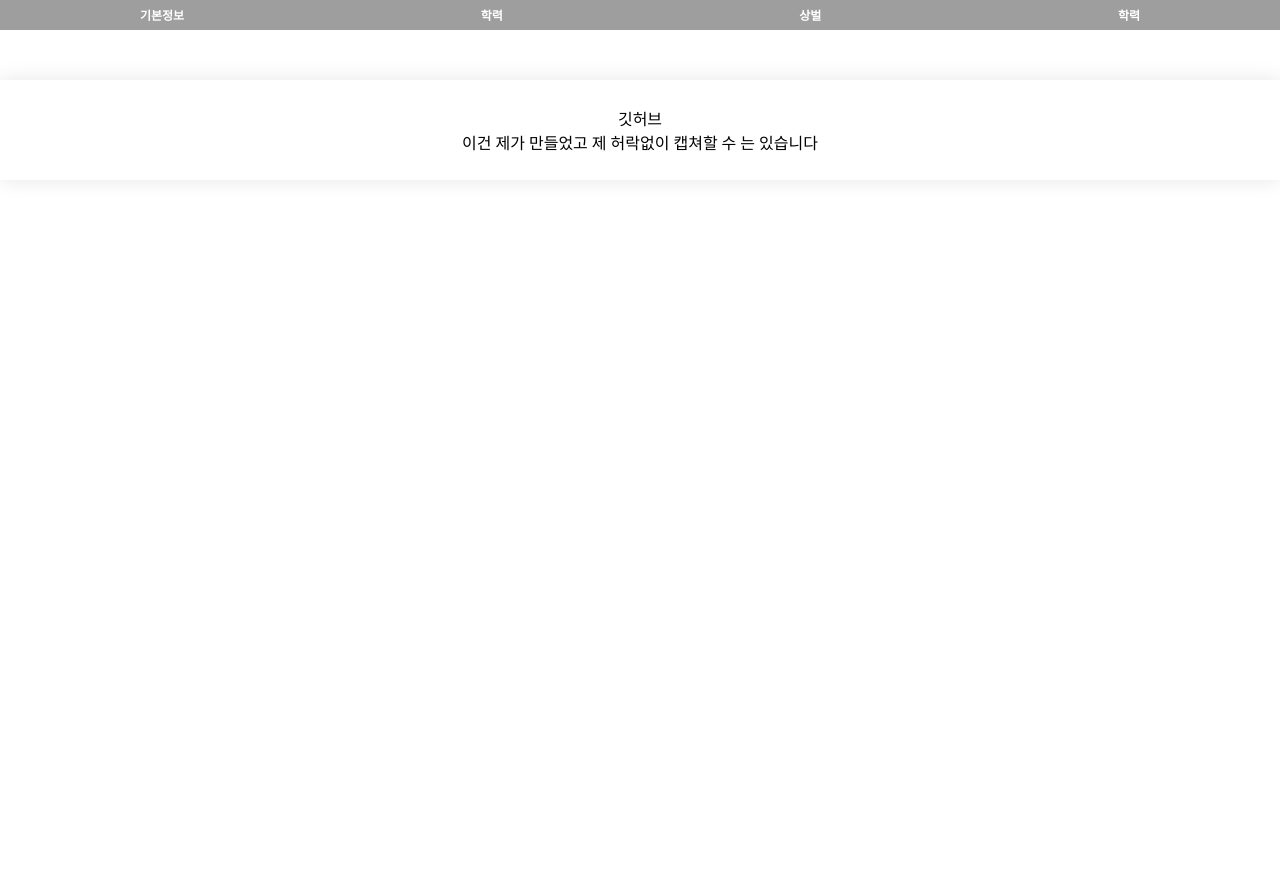
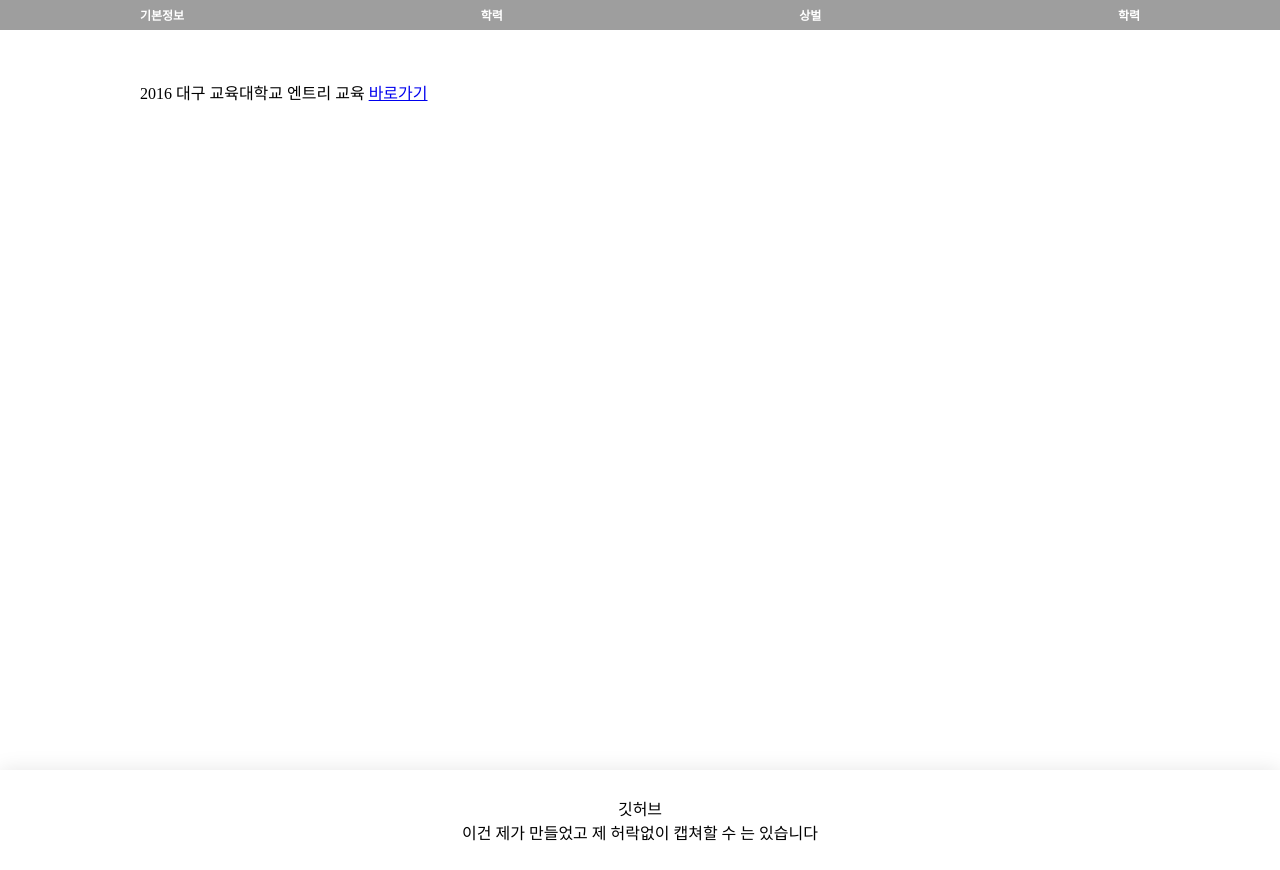
Before and after one commit to toswm128/webSubject, a plain HTML site: page project1/html/training.html in a window 1280 px wide. Before the commit the page ends 800 px from the top, so only its background shows below. Drawn offline with Linux system fonts and the light colour scheme; grey boxes are pictures that could not be loaded.

Commit message:
[ADD] training

```diff
--- a/project1/css/point.css
+++ b/project1/css/point.css
@@ -12,6 +12,7 @@
 }
 
 .meritBar {
+  min-width: 5px;
   width: 5px;
   max-width: 100%;
   background-color: #0067bc !important;
@@ -20,6 +21,7 @@
 }
 
 .demeritBar {
+  min-width: 5px;
   width: 5px;
   max-width: 100%;
   background-color: #f97e6d !important;
--- /dev/null
+++ b/project1/css/training.css
@@ -0,0 +1,3 @@
+.training {
+  height: 80vh;
+}
--- a/project1/html/training.html
+++ b/project1/html/training.html
@@ -5,11 +5,22 @@
     <meta http-equiv="X-UA-Compatible" content="IE=edge" />
     <meta name="viewport" content="width=device-width, initial-scale=1.0" />
     <link rel="stylesheet" href="../css/index.css" />
+    <link rel="stylesheet" href="../css/training.css" />
     <title>이력관리</title>
   </head>
   <body>
     <header></header>
-    <main></main>
+    <main>
+      <div class="content">
+        <div class="training">
+          2016 대구 교육대학교 엔트리 교육
+          <a
+            href="http://www.riss.kr/search/detail/DetailView.do?p_mat_type=be54d9b8bc7cdb09&control_no=ecceb87dabe19165ffe0bdc3ef48d419&outLink=K"
+            >바로가기</a
+          >
+        </div>
+      </div>
+    </main>
     <footer></footer>
     <script src="../js/Kuriboh.js"></script>
   </body>
```
